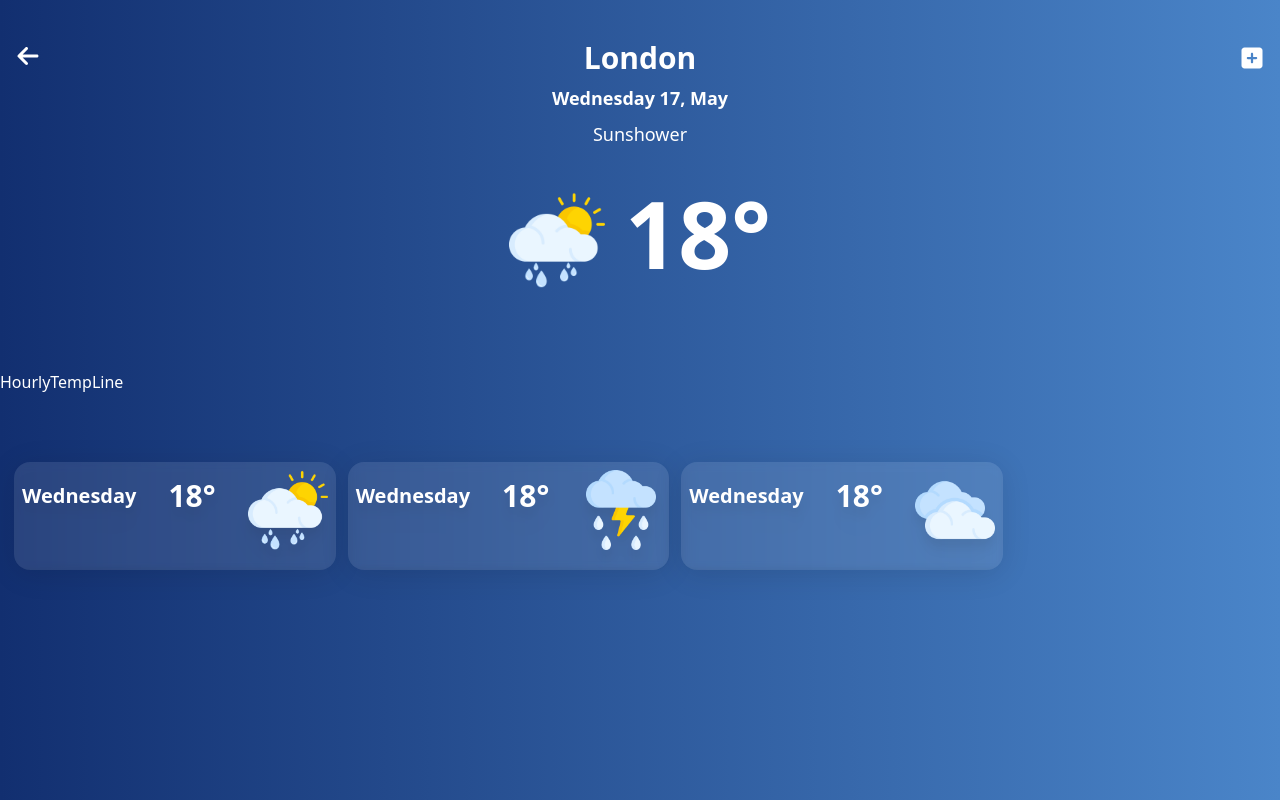
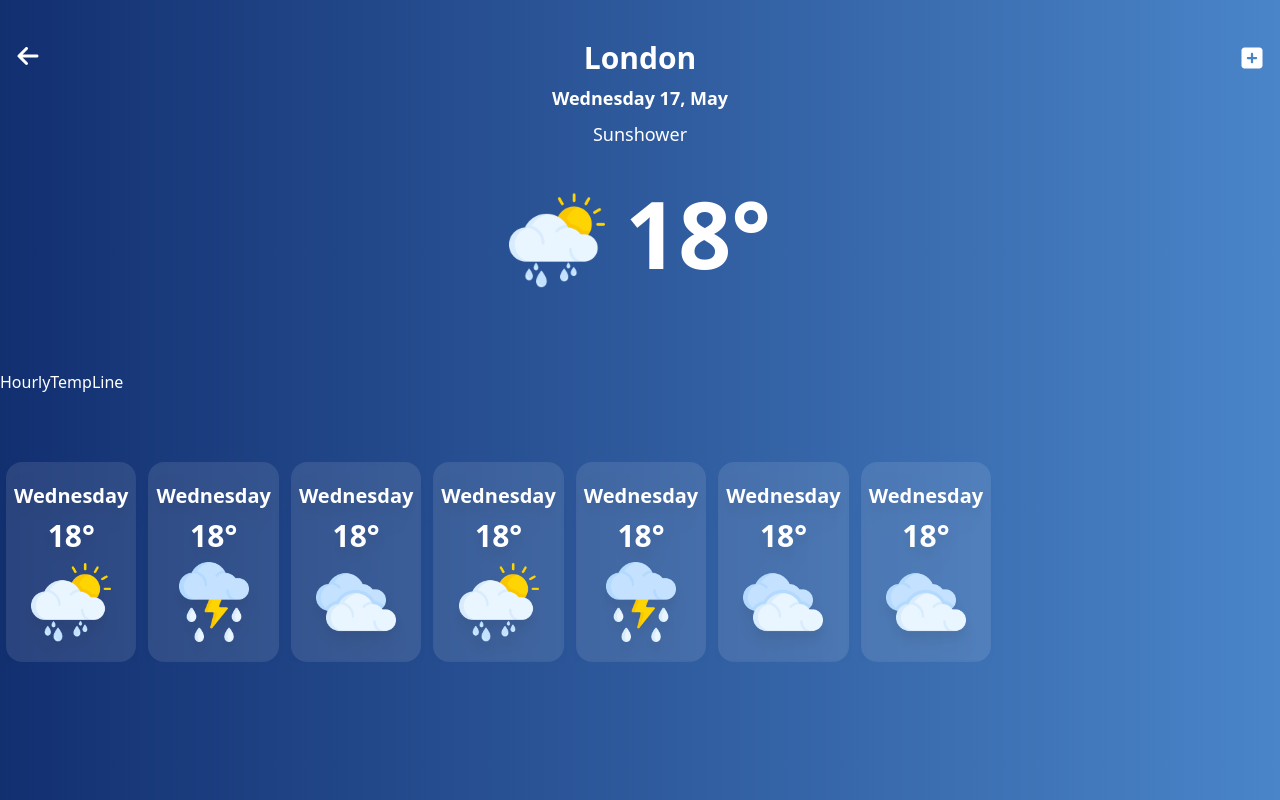
Before and after one commit to Okazakee/Weather-APP, a Next.js app: page /London in a window 1280 px wide. Built offline with nearby package versions, Linux system fonts and the light colour scheme.

Commit message:
better cards

```diff
--- a/src/components/DailyCard.jsx
+++ b/src/components/DailyCard.jsx
@@ -14,7 +14,7 @@ export default function DailyCard({data}) {
         <p className={DailyCardStyles.dayText}>{day}</p>
         <p className={DailyCardStyles.tempText}>{temp + "°"}</p>
         <Image
-          className="w-20 pb-3"
+          className="w-20 pb-3 mx-auto"
           src={`/weatherIcons/${weatherType}.png`}
           width={500}
           height={500}
--- a/src/contexts/StylesContext.jsx
+++ b/src/contexts/StylesContext.jsx
@@ -70,12 +70,11 @@ const StylesProvider = ({ children }) => {
     climateInfo: "flex justify-center my-4",
     tempText: "ml-5 font-bold text-[5.8rem]",
     tempLine: "my-[4.2rem]",
-    dailyCardsWrapper: "mx-2",
-    cardsContainer: "flex"
+    dailyCardsWrapper: "flex overflow-y-visible overflow-x-scroll hide-scroll-bar",
   }
 
   const DailyCardStyles = {
-    container: "p-2 glassCard drop-shadow-xl mx-1.5 text-center font-bold flex flex-wrap justify-center",
+    container: "glassCard flex flex-col p-2 drop-shadow-xl mx-1.5 text-center font-bold justify-center",
     dayText: "text-xl pt-3",
     tempText: "text-3xl px-8 py-2"
   }
--- a/src/pages/[city].jsx
+++ b/src/pages/[city].jsx
@@ -78,11 +78,13 @@ export default function City({ selectedCity }) {
         <HourlyTempLine />
       </div>
       <div className={CityPageStyles.dailyCardsWrapper}>
-        <div className={CityPageStyles.cardsContainer}>
           <DailyCard data={{ weatherType: weatherType, temp: temperature, day: formatDate.slice(0, -3) }} />
           <DailyCard data={{ weatherType: "Rainy", temp: temperature, day: formatDate.slice(0, -3) }} />
           <DailyCard data={{ weatherType: "Cloudy", temp: temperature, day: formatDate.slice(0, -3) }} />
-        </div>
+          <DailyCard data={{ weatherType: weatherType, temp: temperature, day: formatDate.slice(0, -3) }} />
+          <DailyCard data={{ weatherType: "Rainy", temp: temperature, day: formatDate.slice(0, -3) }} />
+          <DailyCard data={{ weatherType: "Cloudy", temp: temperature, day: formatDate.slice(0, -3) }} />
+          <DailyCard data={{ weatherType: "Cloudy", temp: temperature, day: formatDate.slice(0, -3) }} />
       </div>
     </div>
   );
--- a/src/styles/globals.css
+++ b/src/styles/globals.css
@@ -7,8 +7,7 @@
         /* From https://css.glass */
         background: rgba(255, 255, 255, 0.10);
         border-radius: 16px;
-        box-shadow: 0 4px 30px rgba(0, 0, 0, 0.1);
-        backdrop-filter: blur(4.4px);
-        -webkit-backdrop-filter: blur(4.4px);
+        backdrop-filter: blur(1.4px);
+        -webkit-backdrop-filter: blur(1.4px);
     }
   }
```
